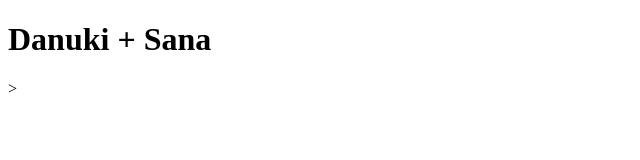
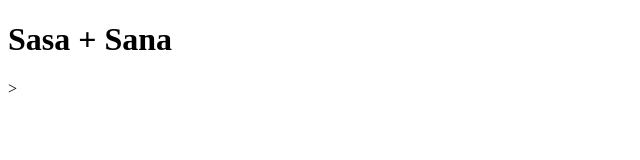
Before and after one commit to sasankadeshapriya/courier-services, a plain HTML site: page index.html in a window 1280 px wide. Shown: the whole page, without its empty margins (0-640 px from the left). Drawn offline with Linux system fonts and the light colour scheme.

Commit message:
head updaye

```diff
--- a/index.html
+++ b/index.html
@@ -7,6 +7,6 @@
     <title>Document</title>
 </head>
 <body>
-    <h1>Danuki + Sana</h1>>
+    <h1>Sasa + Sana</h1>>
 </body>
 </html>
```
